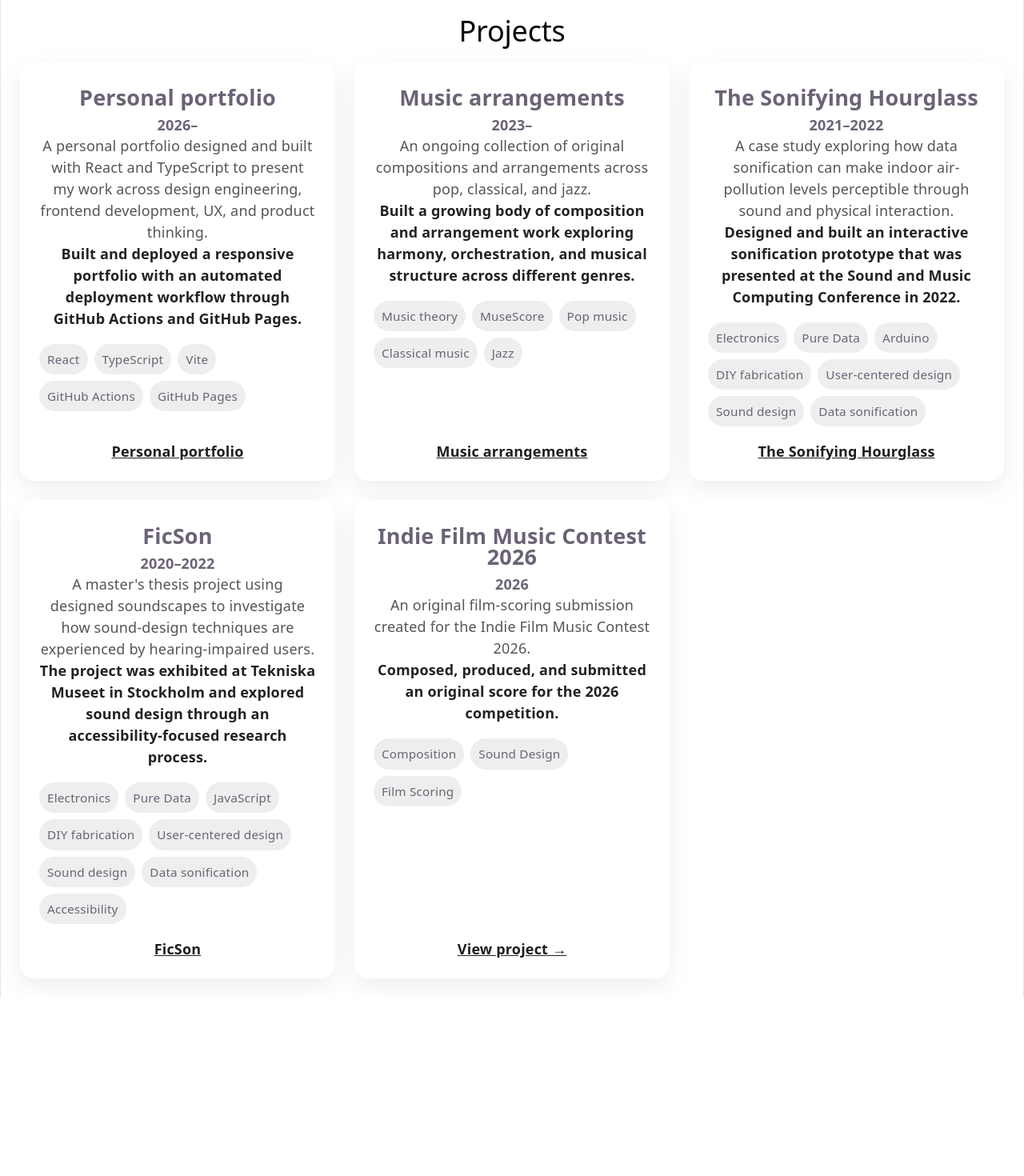
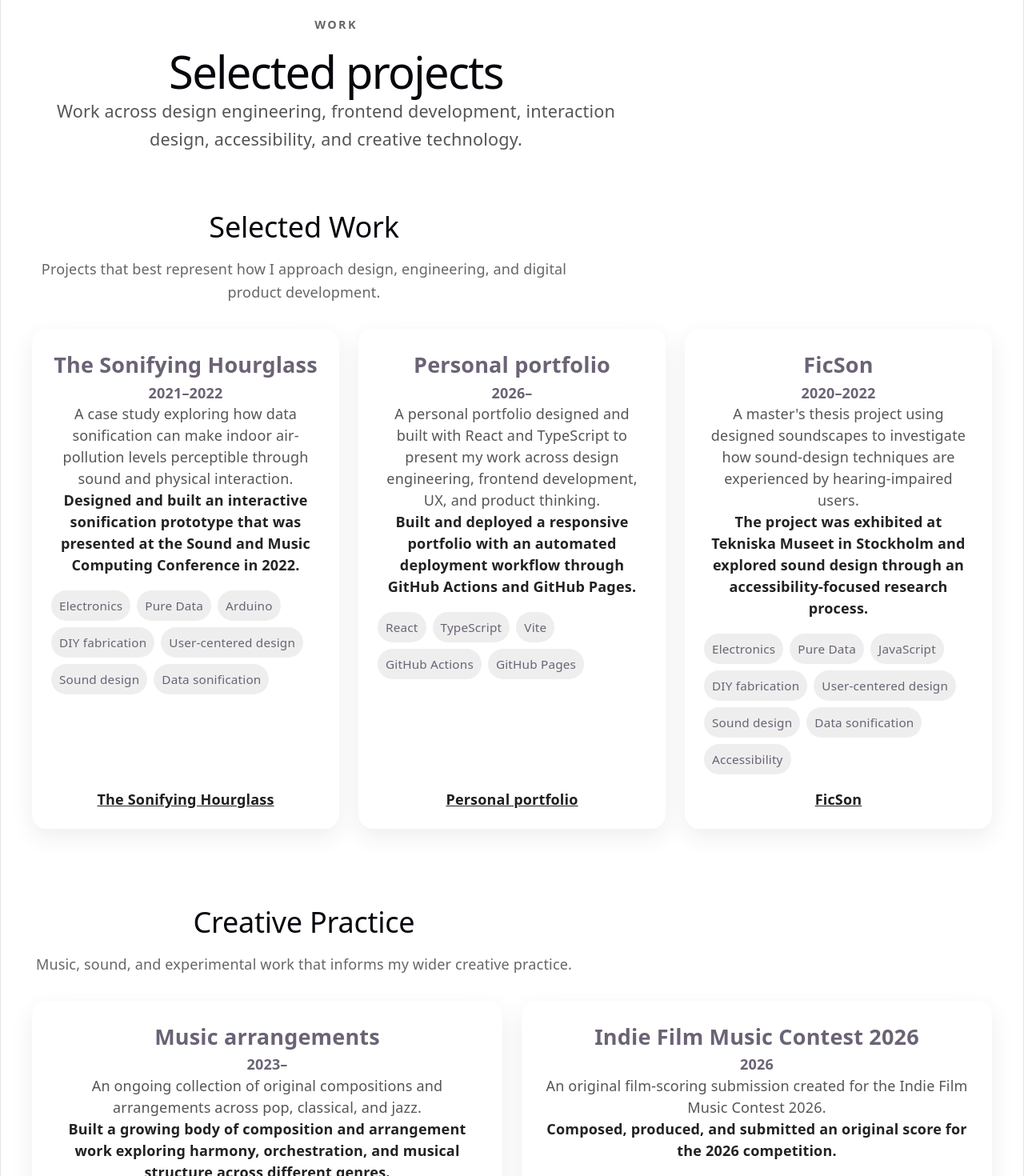
Before and after one commit to CarloBarone-info/website, a React (Vite) app: page /#/projects in a window 1280 px wide. Shown: the part 80-1550 px from the top of the page at 80% size. Before the commit the page ends 1327 px from the top, so only its background shows below. Built offline with nearby package versions, Linux system fonts and the light colour scheme.

Commit message:
feat: introduce project hierarchy

```diff
--- a/src/App.css
+++ b/src/App.css
@@ -94,6 +94,49 @@
 }
 
 /*Separate pages*/
+.projects {
+  max-width: 1200px;
+  margin: 0 auto;
+}
+
+.projectsHeader {
+  max-width: 760px;
+  margin-bottom: 72px;
+}
+
+.projectsHeader .eyebrow {
+  margin: 0 0 12px;
+}
+
+.projectsHeader h1 {
+  margin-bottom: 20px;
+}
+
+.projectsIntro {
+  color: #555;
+  font-size: 1.2rem;
+  line-height: 1.6;
+}
+
+.projectSection {
+  margin-bottom: 96px;
+}
+
+.projectSectionHeader {
+  max-width: 680px;
+  margin-bottom: 32px;
+}
+
+.projectSectionHeader h2 {
+  margin-bottom: 8px;
+}
+
+.projectSectionHeader p {
+  margin: 0;
+  color: #666;
+  line-height: 1.6;
+}
+
 .projects h2,
 .contacts h2,
 .experiences h2 {
--- a/src/components/lists/ProjectList.tsx
+++ b/src/components/lists/ProjectList.tsx
@@ -1,8 +1,52 @@
-import { projects } from "../../data/projects";
-import { List } from "../List";
+import {
+  creativePractice,
+  selectedWork,
+} from "../../data/projects";
+import { Card } from "../Card";
 
 export function ProjectList() {
   return (
-    <List data={projects} type="projects" />
+    <div className="projects">
+      <header className="projectsHeader">
+        <p className="eyebrow">Work</p>
+        <h1>Selected projects</h1>
+        <p className="projectsIntro">
+          Work across design engineering, frontend development, interaction
+          design, accessibility, and creative technology.
+        </p>
+      </header>
+
+      <section className="projectSection">
+        <div className="projectSectionHeader">
+          <h2>Selected Work</h2>
+          <p>
+            Projects that best represent how I approach design, engineering,
+            and digital product development.
+          </p>
+        </div>
+
+        <div className="projectsGrid">
+          {selectedWork.map((project) => (
+            <Card key={project.slug} {...project} />
+          ))}
+        </div>
+      </section>
+
+      <section className="projectSection">
+        <div className="projectSectionHeader">
+          <h2>Creative Practice</h2>
+          <p>
+            Music, sound, and experimental work that informs my wider creative
+            practice.
+          </p>
+        </div>
+
+        <div className="projectsGrid">
+          {creativePractice.map((project) => (
+            <Card key={project.slug} {...project} />
+          ))}
+        </div>
+      </section>
+    </div>
   );
 }
--- a/src/data/projects.ts
+++ b/src/data/projects.ts
@@ -1,33 +1,25 @@
-export const projects = [
-  {
-    title: "Personal portfolio",
-    slug: "personal-portfolio",
-    date: "2026–",
-    isProject: true,
-    description:
-      "A personal portfolio designed and built with React and TypeScript to present my work across design engineering, frontend development, UX, and product thinking.",
-    impact:
-      "Built and deployed a responsive portfolio with an automated deployment workflow through GitHub Actions and GitHub Pages.",
-    tech: ["React", "TypeScript", "Vite", "GitHub Actions", "GitHub Pages"],
-    link: "https://github.com/CarloBarone-info/website",
-  },
-  {
-    title: "Music arrangements",
-    slug: "music-portfolio",
-    date: "2023–",
-    isProject: true,
-    description:
-      "An ongoing collection of original compositions and arrangements across pop, classical, and jazz.",
-    impact:
-      "Built a growing body of composition and arrangement work exploring harmony, orchestration, and musical structure across different genres.",
-    tech: ["Music theory", "MuseScore", "Pop music", "Classical music", "Jazz"],
-    link: "https://musescore.com/user/59610958",
-  },
+export type ProjectSection = "selected-work" | "creative-practice";
+
+export type Project = {
+  title: string;
+  slug: string;
+  date: string;
+  isProject: boolean;
+  isLocalProject?: boolean;
+  section: ProjectSection;
+  description: string;
+  impact: string;
+  tech: string[];
+  link: string;
+};
+
+export const projects: Project[] = [
   {
     title: "The Sonifying Hourglass",
     slug: "sonifying-hourglass",
     date: "2021–2022",
     isProject: true,
+    section: "selected-work",
     description:
       "A case study exploring how data sonification can make indoor air-pollution levels perceptible through sound and physical interaction.",
     impact:
@@ -44,10 +36,24 @@ export const projects = [
     link: "https://carlobarone.wixsite.com/main-page/sonifying-hourglass",
   },
   {
+    title: "Personal portfolio",
+    slug: "personal-portfolio",
+    date: "2026–",
+    isProject: true,
+    section: "selected-work",
+    description:
+      "A personal portfolio designed and built with React and TypeScript to present my work across design engineering, frontend development, UX, and product thinking.",
+    impact:
+      "Built and deployed a responsive portfolio with an automated deployment workflow through GitHub Actions and GitHub Pages.",
+    tech: ["React", "TypeScript", "Vite", "GitHub Actions", "GitHub Pages"],
+    link: "https://github.com/CarloBarone-info/website",
+  },
+  {
     title: "FicSon",
     slug: "fictitious-soundscapes",
     date: "2020–2022",
     isProject: true,
+    section: "selected-work",
     description:
       "A master's thesis project using designed soundscapes to investigate how sound-design techniques are experienced by hearing-impaired users.",
     impact:
@@ -65,11 +71,25 @@ export const projects = [
     link: "https://carlobarone.wixsite.com/main-page/fictitious-soundscapes",
   },
   {
+    title: "Music arrangements",
+    slug: "music-portfolio",
+    date: "2023–",
+    isProject: true,
+    section: "creative-practice",
+    description:
+      "An ongoing collection of original compositions and arrangements across pop, classical, and jazz.",
+    impact:
+      "Built a growing body of composition and arrangement work exploring harmony, orchestration, and musical structure across different genres.",
+    tech: ["Music theory", "MuseScore", "Pop music", "Classical music", "Jazz"],
+    link: "https://musescore.com/user/59610958",
+  },
+  {
     title: "Indie Film Music Contest 2026",
     slug: "indie-film-music-contest",
     date: "2026",
     isProject: true,
     isLocalProject: true,
+    section: "creative-practice",
     description:
       "An original film-scoring submission created for the Indie Film Music Contest 2026.",
     impact:
@@ -78,3 +98,11 @@ export const projects = [
     link: "https://carlobarone.wixsite.com/main-page/indie-film-music-contest-2026",
   },
 ];
+
+export const selectedWork = projects.filter(
+  (project) => project.section === "selected-work",
+);
+
+export const creativePractice = projects.filter(
+  (project) => project.section === "creative-practice",
+);
```
